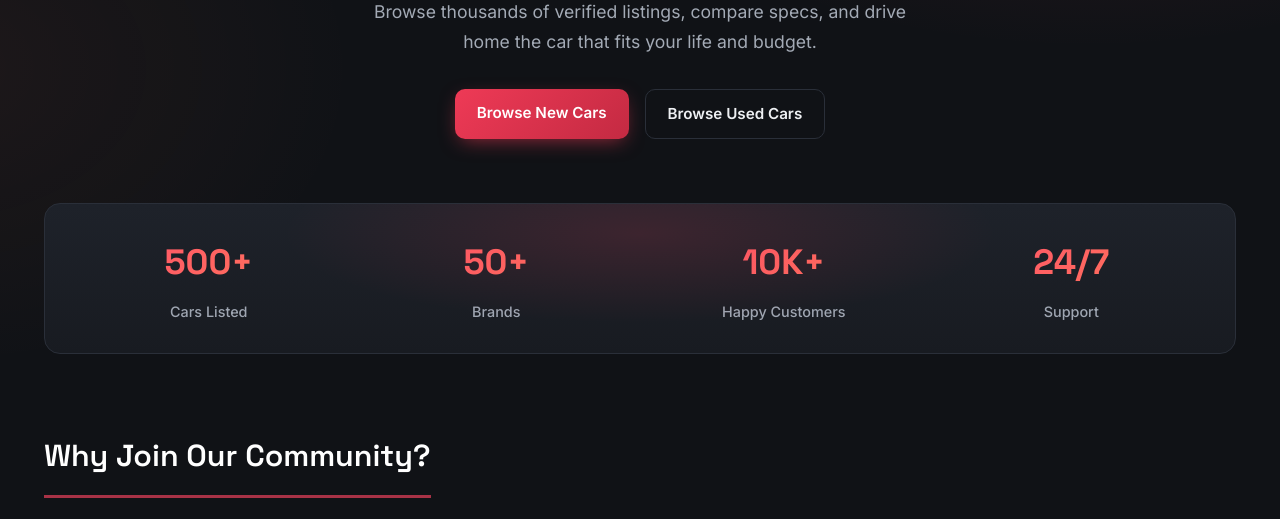
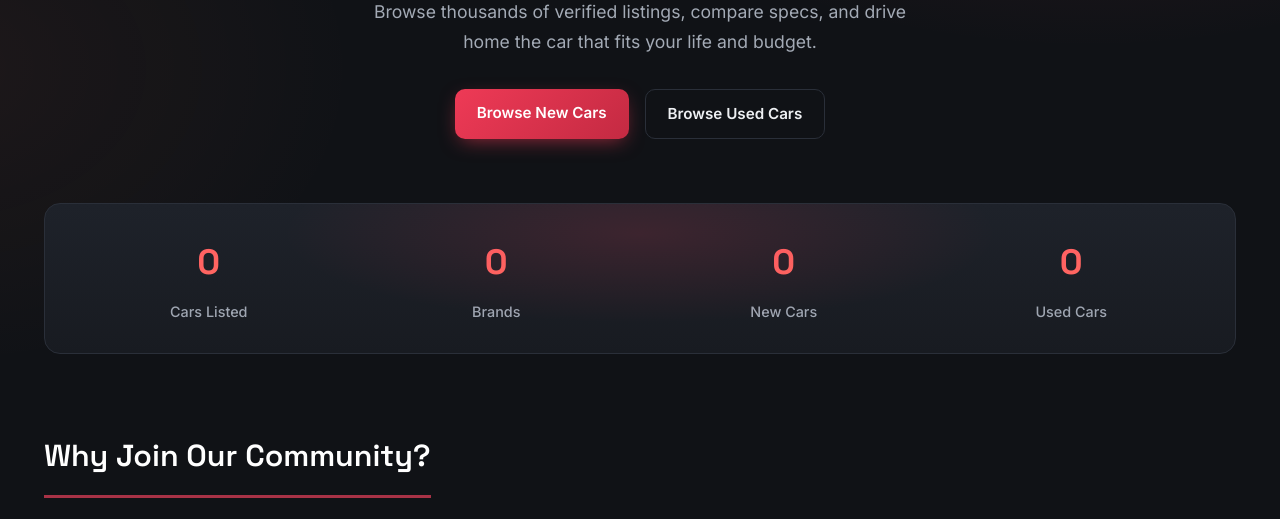
Before and after one commit to esraahosni/Carpedia, a Django app: page / in a window 1280 px wide. Shown: the part 1012-1531 px from the top of the page. Run offline with Django 5.2, Linux system fonts and the light colour scheme; data that the repository does not hold is empty.

Commit message:
Public car detail page, real home stats from the database

```diff
--- a/cars/templates/cars/car_detail.html
+++ b/cars/templates/cars/car_detail.html
@@ -21,6 +21,8 @@
             <form method="post" action="{% url 'toggle_favourite' car.pk %}" class="inline-form">{% csrf_token %}<button type="submit" class="btn {% if is_favourited %}btn-primary{% else %}btn-secondary{% endif %}">
                 {% if is_favourited %}❤ Favourited{% else %}♡ Add to Favourites{% endif %}
             </button></form>
+            {% else %}
+            <a href="{% url 'login' %}?next={{ request.path }}" class="btn btn-secondary">♡ Log in to save</a>
             {% endif %}
             <div class="spec-grid">
                 <div class="spec-item"><span class="spec-label">Engine</span><span class="spec-value">{{ car.engine }}</span></div>
--- a/cars/templates/cars/home.html
+++ b/cars/templates/cars/home.html
@@ -71,20 +71,20 @@
 <!-- Stats -->
 <section class="stats-bar reveal">
     <div class="stat-item">
-        <span class="stat-number" data-count="500" data-suffix="+">500+</span>
+        <span class="stat-number" data-count="{{ total_cars }}">{{ total_cars }}</span>
         <span class="stat-label">Cars Listed</span>
     </div>
     <div class="stat-item">
-        <span class="stat-number" data-count="50" data-suffix="+">50+</span>
+        <span class="stat-number" data-count="{{ total_brands }}">{{ total_brands }}</span>
         <span class="stat-label">Brands</span>
     </div>
     <div class="stat-item">
-        <span class="stat-number" data-count="10" data-suffix="K+">10K+</span>
-        <span class="stat-label">Happy Customers</span>
+        <span class="stat-number" data-count="{{ new_count }}">{{ new_count }}</span>
+        <span class="stat-label">New Cars</span>
     </div>
     <div class="stat-item">
-        <span class="stat-number">24/7</span>
-        <span class="stat-label">Support</span>
+        <span class="stat-number" data-count="{{ used_count }}">{{ used_count }}</span>
+        <span class="stat-label">Used Cars</span>
     </div>
 </section>
 
--- a/cars/views.py
+++ b/cars/views.py
@@ -16,7 +16,15 @@ def home(request):
     new_cars = Car.objects.filter(condition='new').order_by('-created_at')[:4]
     used_cars = Car.objects.filter(condition='used').order_by('-created_at')[:4]
 
+    total_cars = Car.objects.count()
+    total_brands = Car.objects.values('brand').distinct().count()
+    new_count = Car.objects.filter(condition='new').count()
+    used_count = Car.objects.filter(condition='used').count()
     return render(request, 'cars/home.html', {
+        'total_cars': total_cars,
+        'total_brands': total_brands,
+        'new_count': new_count,
+        'used_count': used_count,
         'new_cars': new_cars,
         'used_cars': used_cars,
     })
@@ -54,7 +62,6 @@ def car_list(request, condition=None):
         'favourited_ids': favourited_ids,
     })
 
-@login_required
 def car_detail(request, pk):
     car = get_object_or_404(Car, pk=pk)
     is_favourited = False
```
Also changed, not shown: cars/tests.py (+12 -0 lines).
